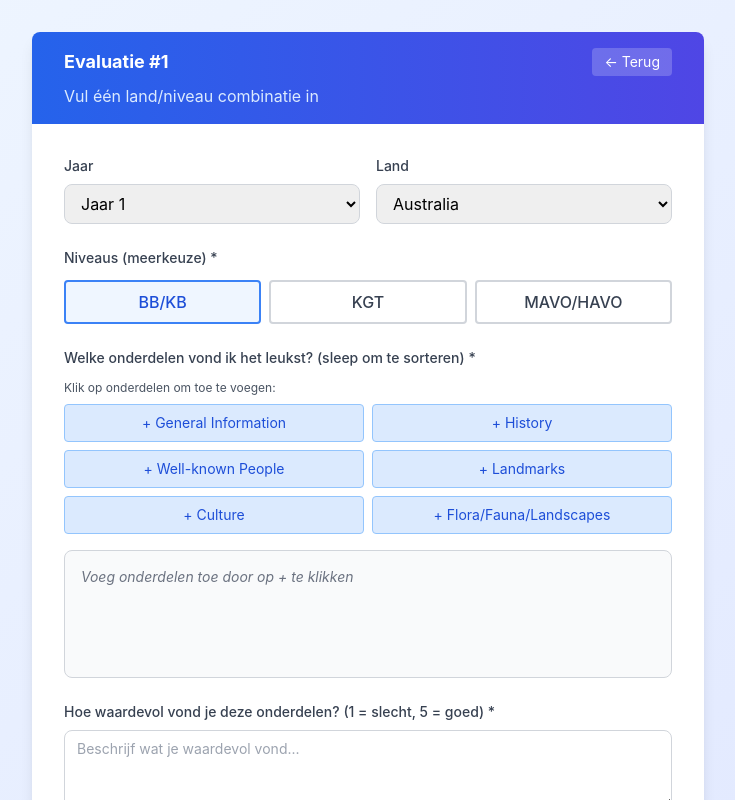
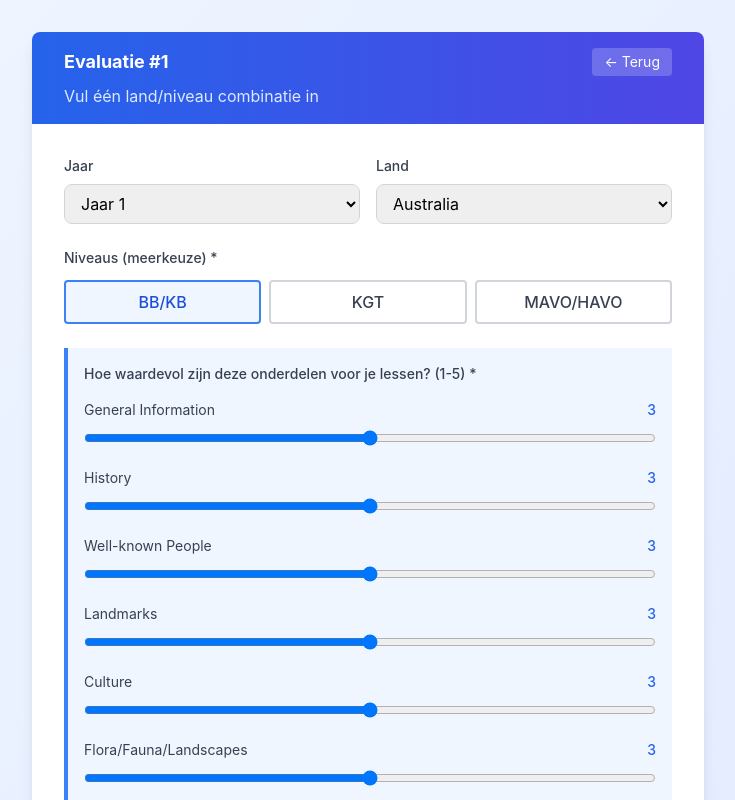
Before and after one commit to Blaswe02/english-around-evaluation, a Next.js app: page / in a window 1280 px wide. Both pictures are taken after typing "Sample", "name@example.com" into the empty fields and a click on the button "Start evaluatie →". Shown: the top 800 px of the page, without its empty margins (272-1007 px from the left). Built offline with nearby package versions, Linux system fonts and the light colour scheme.

Commit message:
Add: Rating sliders for content areas (General Information, History, etc.)

```diff
--- a/components/steps/CountryEvaluation.tsx
+++ b/components/steps/CountryEvaluation.tsx
@@ -265,6 +265,42 @@ export default function CountryEvaluation({
               >
                 {level}
               </button>
+            ))}
+          </div>
+        </div>
+
+        {/* Ratings per content area */}
+        <div className="border-l-4 border-blue-500 bg-blue-50 p-4">
+          <label className="block text-sm font-medium text-gray-700 mb-4">
+            Hoe waardevol zijn deze onderdelen voor je lessen? (1-5) *
+          </label>
+          <div className="space-y-4">
+            {CONTENT_AREAS.map(area => (
+              <div key={area}>
+                <div className="flex justify-between items-center mb-2">
+                  <label className="text-sm text-gray-700">{area}</label>
+                  <span className="text-sm font-medium text-blue-600">
+                    {formData.ratings?.[area.toLowerCase().replace(/\//g, '_').replace(/[^a-z_]/g, '')] || 3}
+                  </span>
+                </div>
+                <input
+                  type="range"
+                  min="1"
+                  max="5"
+                  value={formData.ratings?.[area.toLowerCase().replace(/\//g, '_').replace(/[^a-z_]/g, '')] || 3}
+                  onChange={(e) => {
+                    const key = area.toLowerCase().replace(/\//g, '_').replace(/[^a-z_]/g, '')
+                    setFormData({
+                      ...formData,
+                      ratings: {
+                        ...formData.ratings,
+                        [key]: parseInt(e.target.value),
+                      },
+                    })
+                  }}
+                  className="w-full"
+                />
+              </div>
             ))}
           </div>
         </div>
```
